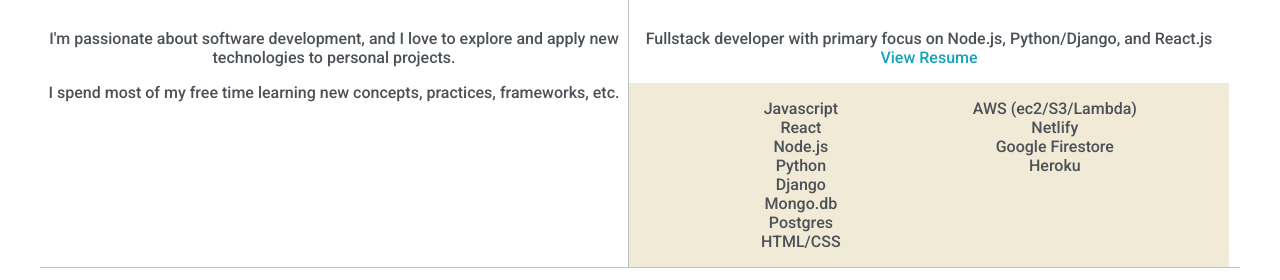
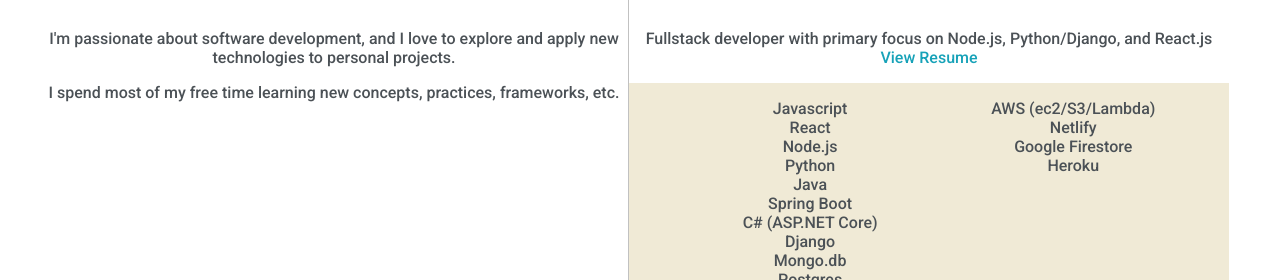
Before and after one commit to tjhooper1/portfolio-2020, a plain HTML site: page index.html in a window 1280 px wide. Shown: the part 760-1040 px from the top of the page. Drawn offline with Linux system fonts and the light colour scheme.

Commit message:
feat: updated skills

```diff
--- a/index.html
+++ b/index.html
@@ -91,6 +91,9 @@
                 <li>React</li>
                 <li>Node.js</li>
                 <li>Python</li>
+                <li>Java</li>
+                <li>Spring Boot</li>
+                <li>C# (ASP.NET Core)</li>
                 <li>Django</li>
                 <li>Mongo.db</li>
                 <li>Postgres</li>
```
Also changed, not shown: 1 other file.
